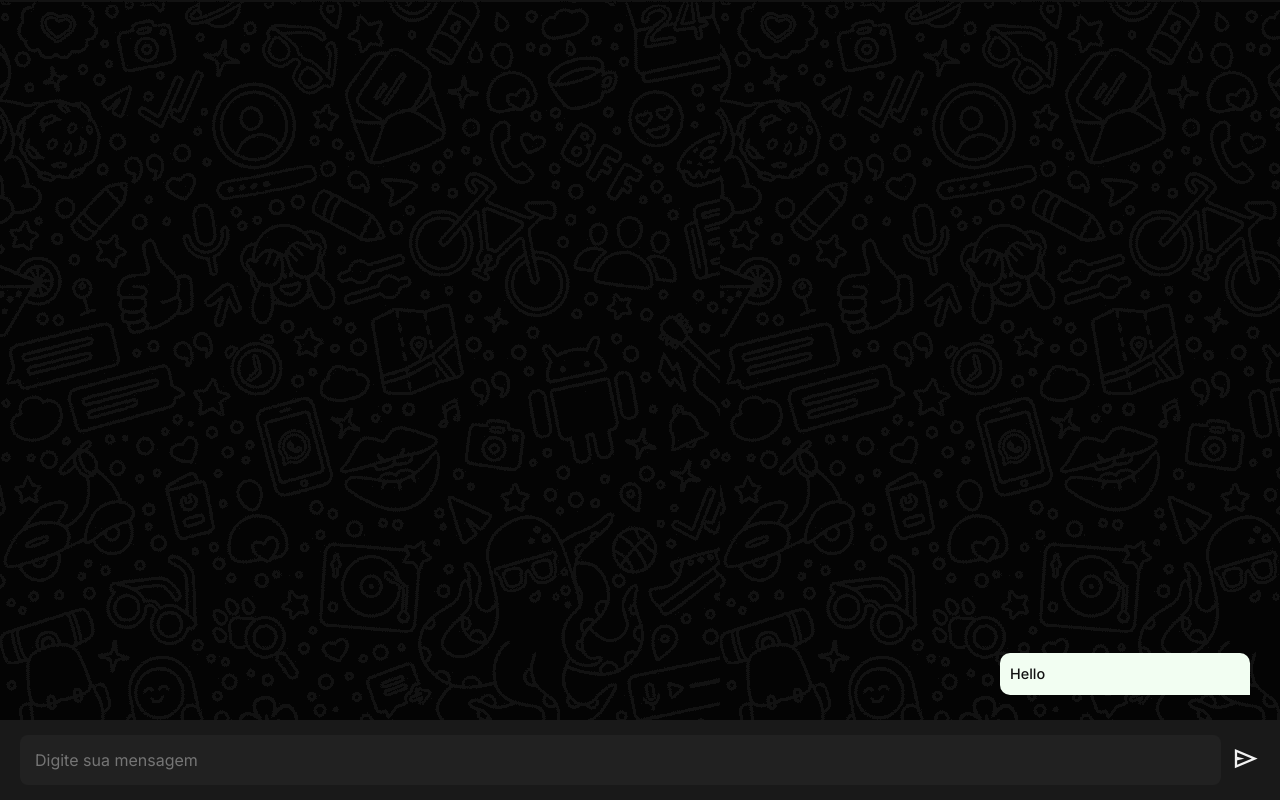
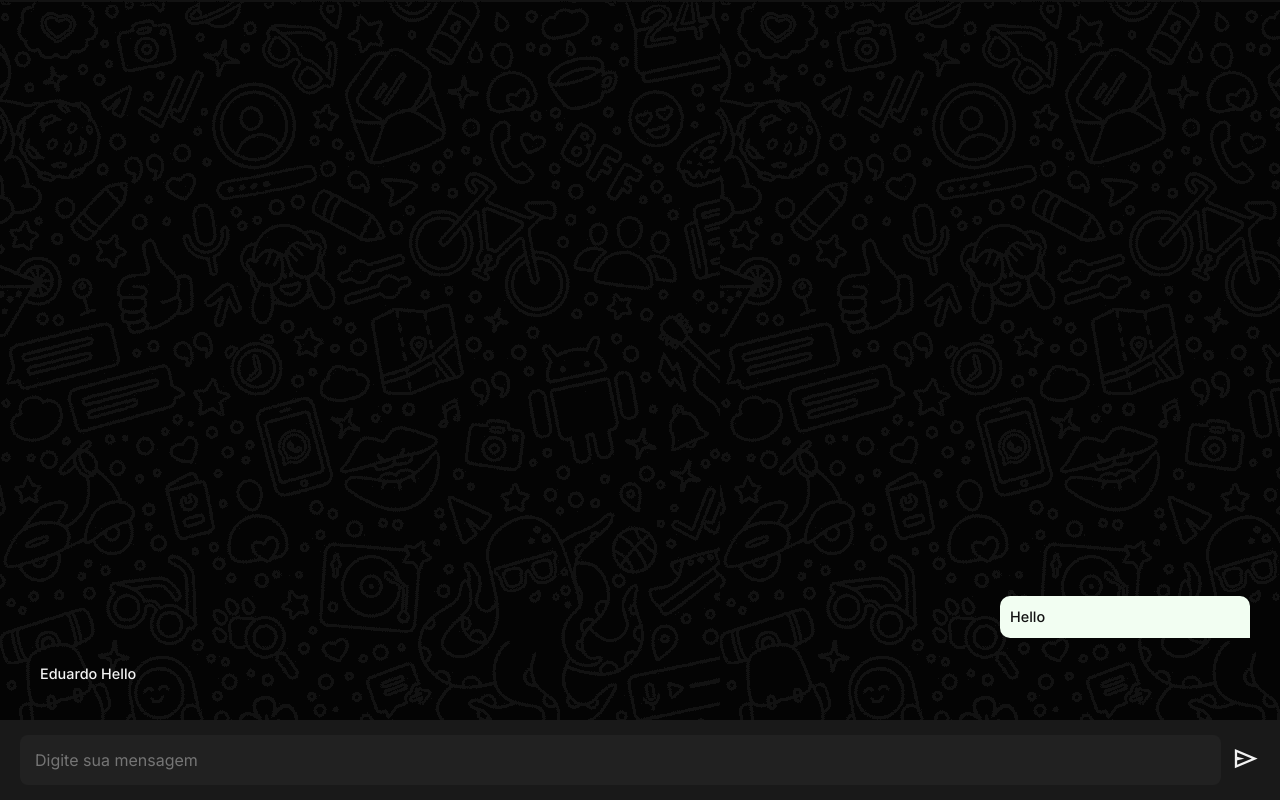
Before and after one commit to EduardoArauj0/CHAT, a plain HTML site: page frontend/index.html in a window 1280 px wide. Drawn offline with nearby package versions, Linux system fonts and the light colour scheme.

Commit message:
feat: adicionar estrutura da mensagem do destinatário no frontend

```diff
--- a/frontend/index.html
+++ b/frontend/index.html
@@ -27,6 +27,11 @@
 
                 <div class="Message--self">Hello</div>
 
+                <div class="Message--other">
+                    <span class="Message--sender">Eduardo</span>
+                    Hello
+                </div>
+
             </section>
 
             <form class="Chat__form">
```
